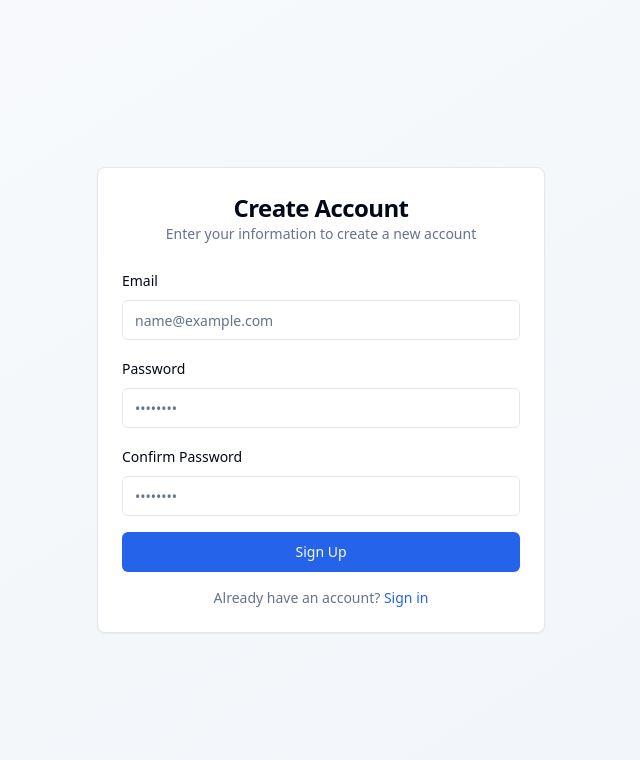
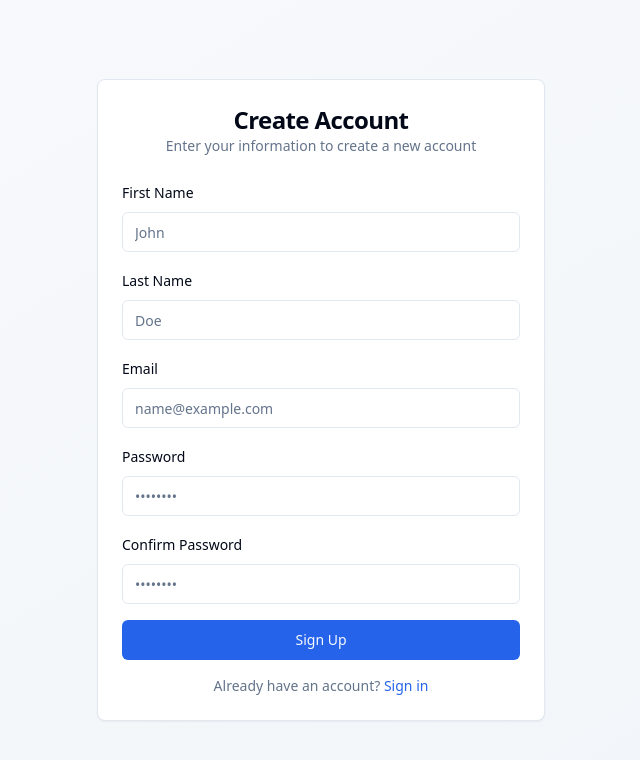
Before and after one commit to skerrepy/open.cx-mvp, a Next.js app: page /register in a window 1280 px wide. Shown: the top 760 px of the page, without its empty margins (319-959 px from the left). Built offline with nearby package versions, Linux system fonts and the light colour scheme; no server answers.

Commit message:
fixed register && finished readme.md

```diff
--- a/app/register/page.tsx
+++ b/app/register/page.tsx
@@ -14,6 +14,8 @@ import { Loader2 } from "lucide-react";
 
 export default function RegisterPage() {
   const router = useRouter();
+  const [firstName, setFirstName] = useState("");
+  const [lastName, setLastName] = useState("");
   const [email, setEmail] = useState("");
   const [password, setPassword] = useState("");
   const [confirmPassword, setConfirmPassword] = useState("");
@@ -40,6 +42,9 @@ export default function RegisterPage() {
     setLoading(true);
 
     try {
+      // Combine first name and last name into display_name
+      const displayName = `${firstName.trim()} ${lastName.trim()}`.trim();
+
       const { data, error: signUpError } = await supabase.auth.signUp({
         email,
         password,
@@ -47,6 +52,9 @@ export default function RegisterPage() {
           emailRedirectTo: typeof window !== "undefined"
             ? `${window.location.origin}/dashboard`
             : "/dashboard",
+          data: {
+            display_name: displayName,
+          },
         },
       });
 
@@ -110,6 +118,44 @@ export default function RegisterPage() {
                 transition={{ delay: 0.2 }}
                 className="space-y-2"
               >
+                <Label htmlFor="firstName">First Name</Label>
+                <Input
+                  id="firstName"
+                  type="text"
+                  placeholder="John"
+                  value={firstName}
+                  onChange={(e) => setFirstName(e.target.value)}
+                  required
+                  disabled={loading}
+                  autoComplete="given-name"
+                />
+              </motion.div>
+
+              <motion.div
+                initial={{ opacity: 0, x: -20 }}
+                animate={{ opacity: 1, x: 0 }}
+                transition={{ delay: 0.25 }}
+                className="space-y-2"
+              >
+                <Label htmlFor="lastName">Last Name</Label>
+                <Input
+                  id="lastName"
+                  type="text"
+                  placeholder="Doe"
+                  value={lastName}
+                  onChange={(e) => setLastName(e.target.value)}
+                  required
+                  disabled={loading}
+                  autoComplete="family-name"
+                />
+              </motion.div>
+
+              <motion.div
+                initial={{ opacity: 0, x: -20 }}
+                animate={{ opacity: 1, x: 0 }}
+                transition={{ delay: 0.3 }}
+                className="space-y-2"
+              >
                 <Label htmlFor="email">Email</Label>
                 <Input
                   id="email"
@@ -126,7 +172,7 @@ export default function RegisterPage() {
               <motion.div
                 initial={{ opacity: 0, x: -20 }}
                 animate={{ opacity: 1, x: 0 }}
-                transition={{ delay: 0.3 }}
+                transition={{ delay: 0.4 }}
                 className="space-y-2"
               >
                 <Label htmlFor="password">Password</Label>
@@ -146,7 +192,7 @@ export default function RegisterPage() {
               <motion.div
                 initial={{ opacity: 0, x: -20 }}
                 animate={{ opacity: 1, x: 0 }}
-                transition={{ delay: 0.4 }}
+                transition={{ delay: 0.5 }}
                 className="space-y-2"
               >
                 <Label htmlFor="confirmPassword">Confirm Password</Label>
@@ -166,7 +212,7 @@ export default function RegisterPage() {
               <motion.div
                 initial={{ opacity: 0, y: 20 }}
                 animate={{ opacity: 1, y: 0 }}
-                transition={{ delay: 0.5 }}
+                transition={{ delay: 0.6 }}
               >
                 <Button
                   type="submit"
@@ -188,7 +234,7 @@ export default function RegisterPage() {
             <motion.div
               initial={{ opacity: 0 }}
               animate={{ opacity: 1 }}
-              transition={{ delay: 0.6 }}
+              transition={{ delay: 0.7 }}
               className="mt-4 text-center text-sm"
             >
               <span className="text-muted-foreground">Already have an account? </span>
```
Also changed, not shown: 1 other file (tests, documents, lock files or other folders).
